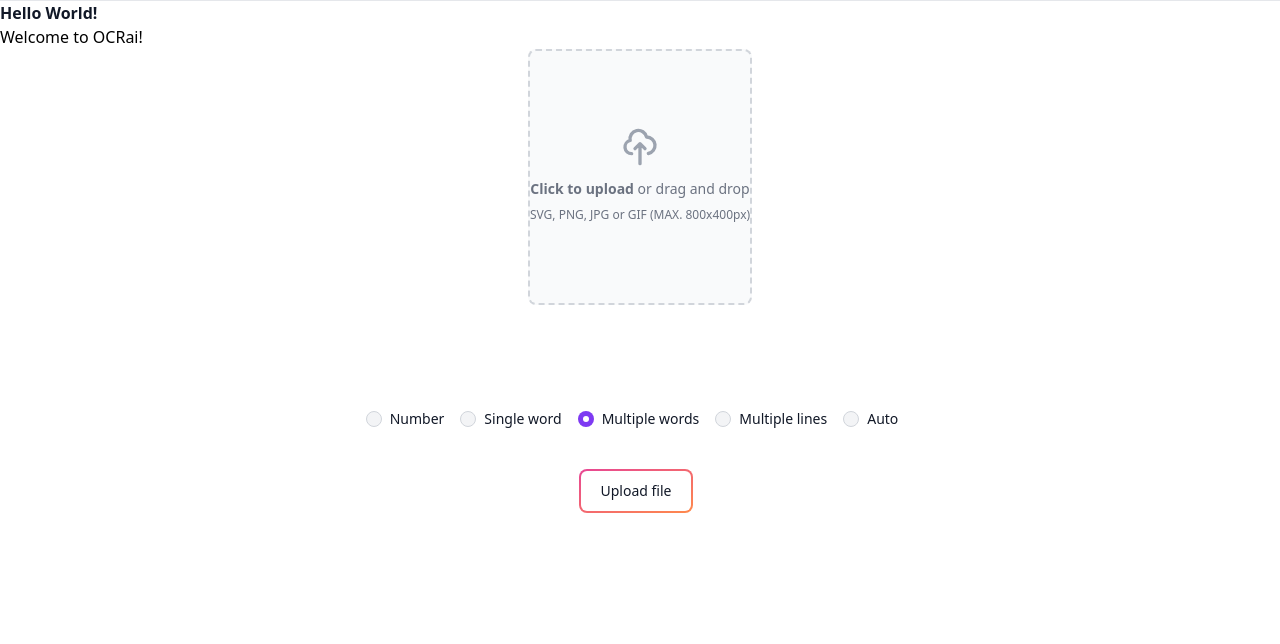
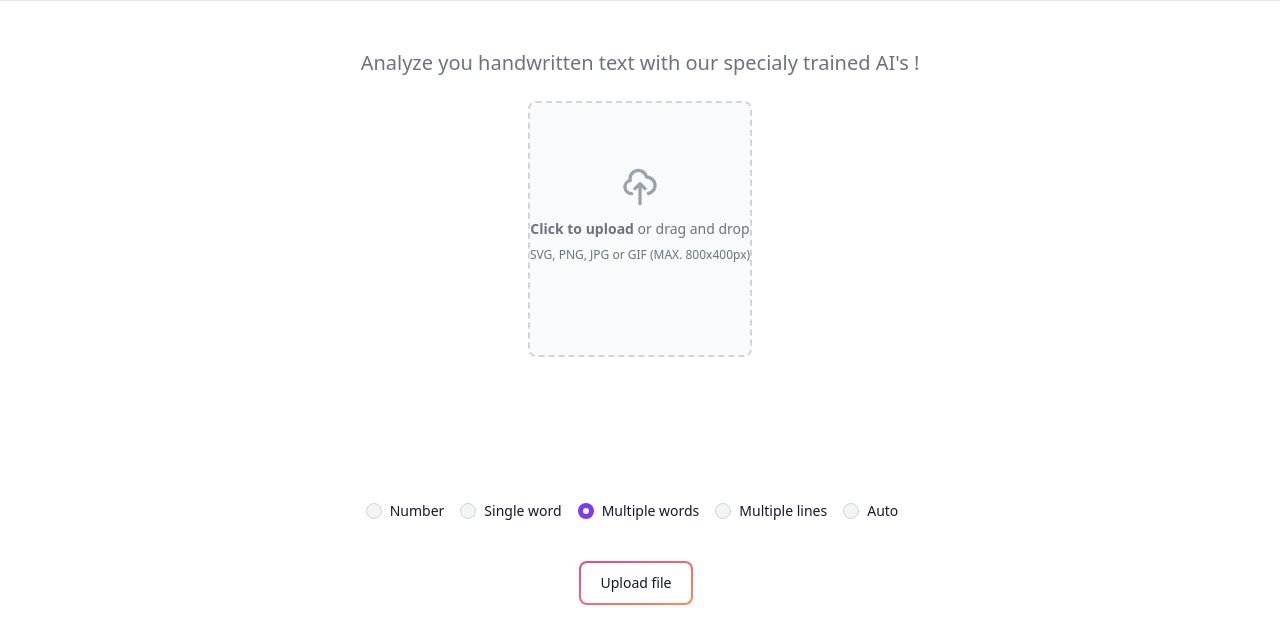
Before and after one commit to smarbal/ocrai-grader, a Flask app: page / in a window 1280 px wide. Shown: the part 72-716 px from the top of the page. Run offline with Flask 2, Linux system fonts and the light colour scheme.

Commit message:
Implement paddleOCR analysis

```diff
--- a/src/app.py
+++ b/src/app.py
@@ -6,6 +6,9 @@ from werkzeug.utils import secure_filename
 import subprocess
 import re
 import os
+import numpy as np
+import cv2
+
 os.environ['TF_CPP_MIN_LOG_LEVEL'] = '3'
 
 UPLOAD_FOLDER = './images'
@@ -14,7 +17,7 @@ ALLOWED_EXTENSIONS = set(['txt', 'pdf', 'png', 'jpg', 'jpeg', 'gif'])
 
 
 
-# ocr = PaddleOCR(use_angle_cls=True, lang='en') # need to run only once to download and load model into memory
+ocr = PaddleOCR(use_angle_cls=True, lang='en') # need to run only once to download and load model into memory
 
 
 
@@ -49,13 +52,54 @@ def analyze():
         filename = secure_filename(file.filename)
         img_path = os.path.join(app.config['UPLOAD_FOLDER'], filename)
         file.save(img_path)
+        ################################################################
+        # read
+        img = cv2.imread(img_path, cv2.IMREAD_GRAYSCALE)
+
+        # increase contrast
+        pxmin = np.min(img)
+        pxmax = np.max(img)
+        imgContrast = (img - pxmin) / (pxmax - pxmin) * 255
+
+        # increase line width
+        kernel = np.ones((3, 3), np.uint8)
+        imgMorph = cv2.erode(imgContrast, kernel, iterations = 1)
+
+        # write
+        cv2.imwrite(img_path + 'preprocessed.png', imgMorph)
+        ####
+        result = analyze_paddle(img_path + 'preprocessed.png')
         output = subprocess.getoutput(f"cd HTR/SimpleHTR/src/ && python main.py --img_file ../../../{img_path}") # --decoder wordbeamsearch
         # Use REGEX to extract output information without tensorflow warnings
         recognized = re.findall(r'Recognized: "(.*?)"', output)
         probability = re.findall(r'Probability: .*', output)
         flash(output)
         ""
-        return output
+        return result
+
+# def analyze():
+
+#     # check if the post request has the file part
+#     if 'file' not in request.files:
+#         flash('No file part')
+#         return redirect(url_for('index'))
+#     file = request.files['file']
+#     # if user does not select file, browser also
+#     # submit a empty part without filename
+#     if file.filename == '':
+#         flash('No selected file')
+#         # return redirect(request.url)
+#     if file and allowed_file(file.filename):
+#         filename = secure_filename(file.filename)
+#         img_path = os.path.join(app.config['UPLOAD_FOLDER'], filename)
+#         file.save(img_path)
+#         output = subprocess.getoutput(f"cd HTR/SimpleHTR/src/ && python main.py --img_file ../../../{img_path}") # --decoder wordbeamsearch
+#         # Use REGEX to extract output information without tensorflow warnings
+#         recognized = re.findall(r'Recognized: "(.*?)"', output)
+#         probability = re.findall(r'Probability: .*', output)
+#         flash(output)
+#         ""
+#         return output
 
 
 def allowed_file(filename):
@@ -68,18 +112,22 @@ def allowed_file(filename):
 #     for line in res:
 #         print(line)
 
-# @app.route("/analyze", methods=["POST"])
-# def analyze():
-#     from PIL import Image
-#     result = result[0]
-#     image = Image.open(img_path).convert('RGB')
-#     boxes = [line[0] for line in result]
-#     txts = [line[1][0] for line in result]
-#     scores = [line[1][1] for line in result]
-#     im_show = draw_ocr(image, boxes, txts, scores, font_path='./fonts/simfang.ttf')
-#     im_show = Image.fromarray(im_show)
-#     im_show.save('result.jpg')
-#     return 'test'
+def analyze_paddle(img_path):
+    result = ocr.ocr(img_path, cls=True)
+    for idx in range(len(result)):
+        res = result[idx]
+        for line in res:
+            print(line)
+    from PIL import Image
+    result = result[0]
+    image = Image.open(img_path).convert('RGB')
+    boxes = [line[0] for line in result]
+    txts = [line[1][0] for line in result]
+    scores = [line[1][1] for line in result]
+    im_show = draw_ocr(image, boxes, txts, scores, font_path='./fonts/simfang.ttf')
+    im_show = Image.fromarray(im_show)
+    im_show.save(img_path +  '_result.jpg')
+    return result
 
 # def save_ocr(img_path, out_path, result, font):
 #   save_path = os.path.join(out_path, img_path.split('/')[-1] + 'output')
--- a/src/static/dist/css/output.css
+++ b/src/static/dist/css/output.css
@@ -1109,12 +1121,32 @@ input:checked + .toggle-bg {
   margin-bottom: 0.25rem;
 }
 
-.mr-4 {
-  margin-right: 1rem;
-}
-
-.ml-2 {
-  margin-left: 0.5rem;
+.mb-6 {
+  margin-bottom: 1.5rem;
+}
+
+.mt-20 {
+  margin-top: 5rem;
+}
+
+.mt-12 {
+  margin-top: 3rem;
+}
+
+.mt-5 {
+  margin-top: 1.25rem;
+}
+
+.mt-6 {
+  margin-top: 1.5rem;
+}
+
+.mt-10 {
+  margin-top: 2.5rem;
+}
+
+.mb-20 {
+  margin-bottom: 5rem;
 }
 
 .block {
@@ -1524,14 +1619,24 @@ input:checked + .toggle-bg {
   line-height: 1.25rem;
 }
 
+.text-3xl {
+  font-size: 1.875rem;
+  line-height: 2.25rem;
+}
+
+.text-lg {
+  font-size: 1.125rem;
+  line-height: 1.75rem;
+}
+
 .text-xs {
   font-size: 0.75rem;
   line-height: 1rem;
 }
 
-.text-lg {
-  font-size: 1.125rem;
-  line-height: 1.75rem;
+.text-4xl {
+  font-size: 2.25rem;
+  line-height: 2.5rem;
 }
 
 .font-semibold {
@@ -1542,8 +1647,12 @@ input:checked + .toggle-bg {
   font-weight: 500;
 }
 
-.font-bold {
-  font-weight: 700;
+.font-extrabold {
+  font-weight: 800;
+}
+
+.font-normal {
+  font-weight: 400;
 }
 
 .leading-6 {
@@ -1964,6 +2080,11 @@ input:checked + .toggle-bg {
   .sm\:px-4 {
     padding-left: 1rem;
     padding-right: 1rem;
+  }
+
+  .sm\:px-16 {
+    padding-left: 4rem;
+    padding-right: 4rem;
   }
 }
 
@@ -2060,3 +2186,22 @@ input:checked + .toggle-bg {
     color: rgb(255 255 255 / var(--tw-text-opacity));
   }
 }
+
+@media (min-width: 1024px) {
+  .lg\:text-6xl {
+    font-size: 3.75rem;
+    line-height: 1;
+  }
+
+  .lg\:text-xl {
+    font-size: 1.25rem;
+    line-height: 1.75rem;
+  }
+}
+
+@media (min-width: 1280px) {
+  .xl\:px-48 {
+    padding-left: 12rem;
+    padding-right: 12rem;
+  }
+}
--- a/src/templates/index.html
+++ b/src/templates/index.html
@@ -4,18 +4,18 @@
 
 {% block content %}
 
-    <h1 class="text-gray-900 font-bold">Hello World!</h1>
-    <h2>Welcome to OCRai!</h2>
+
+<p class="mb-6 mt-12 text-lg font-normal text-gray-500 lg:text-xl sm:px-16 xl:px-48 dark:text-gray-400 text-center">Analyze you handwritten text with our specialy trained AI's !</p>
 
 <div class="image-container">
   <form id="file-upload-form" class="uploader" action ="/analyze" method = "POST" enctype = "multipart/form-data">
     <div class="flex flex-col gap-10 items-center justify-center ">
       <label for="dropzone-file" class="flex flex-col items-center justify-center w-100 h-64 border-2 border-gray-300 border-dashed rounded-lg cursor-pointer bg-gray-50 dark:hover:bg-bray-800 dark:bg-gray-700 hover:bg-gray-100 dark:border-gray-600 dark:hover:border-gray-500 dark:hover:bg-gray-600">
-              <div class="flex flex-col items-center justify-center pt-5 pb-6">
-                <img id="preview" >
+        <img id="preview" ></img>
+        <div id="helper" class="flex flex-col items-center justify-center mt-5 mb-6">
               <svg aria-hidden="true" class="w-10 h-10 mb-3 text-gray-400" fill="none" stroke="currentColor" viewBox="0 0 24 24" xmlns="http://www.w3.org/2000/svg"><path stroke-linecap="round" stroke-linejoin="round" stroke-width="2" d="M7 16a4 4 0 01-.88-7.903A5 5 0 1115.9 6L16 6a5 5 0 011 9.9M15 13l-3-3m0 0l-3 3m3-3v12"></path></svg>
               <p class="mb-2 text-sm text-gray-500 dark:text-gray-400"><span class="font-semibold">Click to upload</span> or drag and drop</p>
-                  <p class="text-xs text-gray-500 dark:text-gray-400">SVG, PNG, JPG or GIF (MAX. 800x400px)</p>
+              <p class="text-xs text-gray-500 dark:text-gray-400 mb-6">SVG, PNG, JPG or GIF (MAX. 800x400px)</p>
           </div>
           <input id="dropzone-file" type="file" name="file" class="hidden" onchange="showPreview(event);"/>
       </label>
@@ -23,7 +23,7 @@
 
 
 
-    <div class="flex flex-wrap">
+    <div class="flex flex-wrap mt-10">
         <div class="flex items-center mr-4">
             <input id="red-radio" type="radio" value="" name="colored-radio" class="w-4 h-4 text-red-600 bg-gray-100 border-gray-300 focus:ring-red-500 dark:focus:ring-red-600 dark:ring-offset-gray-800 focus:ring-2 dark:bg-gray-700 dark:border-gray-600">
             <label for="red-radio" class="ml-2 text-sm font-medium text-gray-900 dark:text-gray-300">Number</label>
@@ -47,33 +47,61 @@
 
     </div>
 
-
-
             <div>
-              <button type="submit" class="relative inline-flex items-center justify-center p-0.5 mb-2 mr-2 overflow-hidden text-sm font-medium text-gray-900 rounded-lg group bg-gradient-to-br from-pink-500 to-orange-400 group-hover:from-pink-500 group-hover:to-orange-400 hover:text-white dark:text-white focus:ring-4 focus:outline-none focus:ring-pink-200 dark:focus:ring-pink-800" >
+              <button onclick="analyzeImage()" class="relative inline-flex items-center justify-center p-0.5 mb-2 mr-2 overflow-hidden text-sm font-medium text-gray-900 rounded-lg group bg-gradient-to-br from-pink-500 to-orange-400 group-hover:from-pink-500 group-hover:to-orange-400 hover:text-white dark:text-white focus:ring-4 focus:outline-none focus:ring-pink-200 dark:focus:ring-pink-800" >
                 <span class="relative px-5 py-2.5 transition-all ease-in duration-75 bg-white dark:bg-gray-900 rounded-md group-hover:bg-opacity-0">
                     Upload file
                 </span>
               </button>
             </div>
+
         </div>
       </form>
     </div>
 
+<div id="loading" class="text-center hidden">
+  <div role="status">
+      <svg class="inline mr-2 w-8 h-8 text-gray-200 animate-spin dark:text-gray-600 fill-blue-600" viewBox="0 0 100 101" fill="none" xmlns="http://www.w3.org/2000/svg">
+          <path d="M100 50.5908C100 78.2051 77.6142 100.591 50 100.591C22.3858 100.591 0 78.2051 0 50.5908C0 22.9766 22.3858 0.59082 50 0.59082C77.6142 0.59082 100 22.9766 100 50.5908ZM9.08144 50.5908C9.08144 73.1895 27.4013 91.5094 50 91.5094C72.5987 91.5094 90.9186 73.1895 90.9186 50.5908C90.9186 27.9921 72.5987 9.67226 50 9.67226C27.4013 9.67226 9.08144 27.9921 9.08144 50.5908Z" fill="currentColor"/>
+          <path d="M93.9676 39.0409C96.393 38.4038 97.8624 35.9116 97.0079 33.5539C95.2932 28.8227 92.871 24.3692 89.8167 20.348C85.8452 15.1192 80.8826 10.7238 75.2124 7.41289C69.5422 4.10194 63.2754 1.94025 56.7698 1.05124C51.7666 0.367541 46.6976 0.446843 41.7345 1.27873C39.2613 1.69328 37.813 4.19778 38.4501 6.62326C39.0873 9.04874 41.5694 10.4717 44.0505 10.1071C47.8511 9.54855 51.7191 9.52689 55.5402 10.0491C60.8642 10.7766 65.9928 12.5457 70.6331 15.2552C75.2735 17.9648 79.3347 21.5619 82.5849 25.841C84.9175 28.9121 86.7997 32.2913 88.1811 35.8758C89.083 38.2158 91.5421 39.6781 93.9676 39.0409Z" fill="currentFill"/>
+      </svg>
+      <span class="sr-only">Loading...</span>
+  </div>
+</div>
 
     <script>
       function showPreview(event){
         if(event.target.files.length > 0){
           var src = URL.createObjectURL(event.target.files[0]);
           var preview = document.getElementById("preview");
+          var clue = document.getElementById("helper");
+
+
           preview.src = src;
           preview.style.display = "block";
-          preview.className += "flex flex-col items-center justify-center w-100 h-64 border-2 border-gray-300 border-dashed rounded-lg cursor-pointer bg-gray-50 dark:hover:bg-bray-800 dark:bg-gray-700 hover:bg-gray-100 dark:border-gray-600 dark:hover:border-gray-500 dark:hover:bg-gray-600"
+          preview.className += "w-100 h-64 border-2 cursor-pointer "
+          clue.remove();
         }
       }
 
-      function submitFile(){
+      function analyzeImage(){
+        var loading = document.getElementById("loading");
+        loading.className = "text-center"
 
+        const input = document.getElementById('dropzone-file')
+        const fd = new FormData()
+        file = input.files[0]
+        fd.append('file', file)
+
+        // send `POST` request
+        fetch('/upload-avatar', {
+          method: 'POST',
+          body: fd
+        })
+          .then(res => res.json())
+          .then(json => console.log(json))
+          .catch(err => console.error(err))
       }
+
     </script>
 {% endblock %}
```
Also changed, not shown: other parts of src/static/dist/css/output.css (+187 -100 lines), 1 other file. Lines whose indentation alone changed are shown as unchanged.
